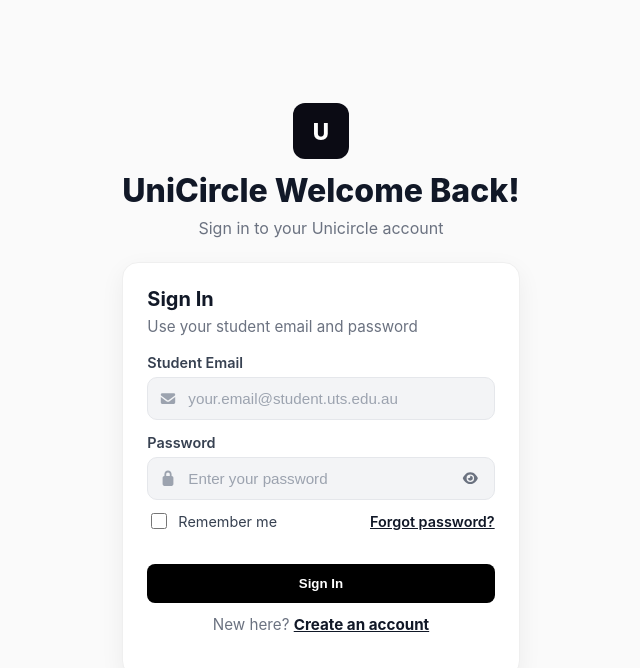
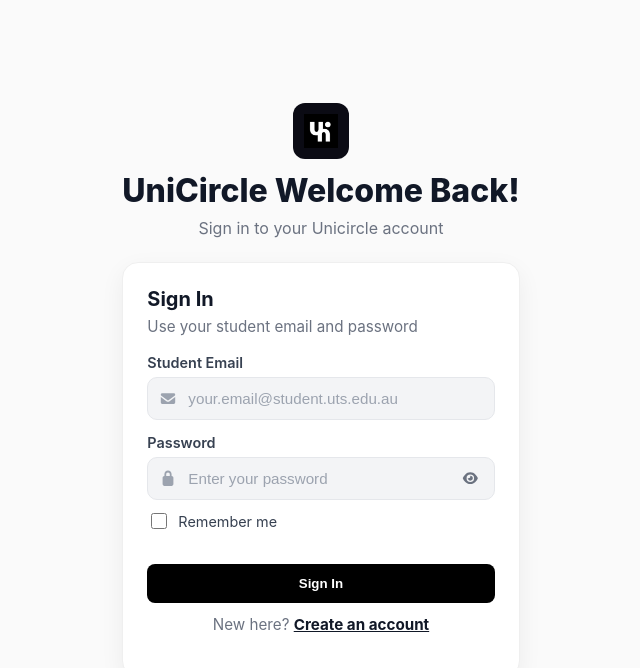
Before and after one commit to Suusana/UniCircle, a React (Vite) app in the folder Frontend/: page / in a window 1280 px wide. Shown: the top 668 px of the page, without its empty margins (319-959 px from the left). Built offline with nearby package versions, Linux system fonts and the light colour scheme.

Commit message:
Change Logo

```diff
--- a/Frontend/src/pages/Login.jsx
+++ b/Frontend/src/pages/Login.jsx
@@ -189,7 +189,13 @@
       <GlobalStyle />
       <Section>
         <Header>
-          <LogoBox>U</LogoBox>
+          <LogoBox>
+            <img
+              src="/UniCircle_Logo.png"
+              alt="Unicircle logo"
+              style={{ width: "60%", height: "60%", objectFit: "contain" }}
+            />
+          </LogoBox>
           <H1>UniCircle Welcome Back!</H1>
           <Lead>Sign in to your Unicircle account</Lead>
         </Header>
@@ -246,7 +252,6 @@
                   />
                   Remember me
                 </label>
-                <Link to="/main/forgot">Forgot password?</Link>
               </RowBetween>
 
               {error && <ErrorText>{error}</ErrorText>}
--- a/Frontend/src/pages/Register.jsx
+++ b/Frontend/src/pages/Register.jsx
@@ -18,6 +18,7 @@
   * { box-sizing: border-box; }
 `;
 
+// Styled components
 const Section = styled.section`
   height: 100vh;
   display: grid;
@@ -147,6 +148,7 @@
   }
 `;
 
+// Main component
 export default function Register() {
   const navigate = useNavigate();
   const [form, setForm] = useState({
@@ -169,13 +171,20 @@
     navigate("/main/home");
   };
 
+// JSX
   return (
     <>
       <GlobalStyle />
       <Section>
         {/* Logo + title */}
         <Header>
-          <LogoBox>U</LogoBox>
+          <LogoBox>
+            <img
+              src="/UniCircle_Logo.png"
+              alt="Unicircle logo"
+              style={{ width: "60%", height: "60%", objectFit: "contain" }}
+            />
+          </LogoBox>
           <H1>Join Unicircle</H1>
           <Lead>Create your student account</Lead>
         </Header>
--- a/Frontend/src/pages/Review.jsx
+++ b/Frontend/src/pages/Review.jsx
@@ -1,7 +1,7 @@
 import { useMemo, useState } from "react";
 import styled, { css } from "styled-components";
 
-// ===== Layout =====
+// Styled components
 const Page = styled.section`
   min-height: 100vh;
   background: #fafafa;
@@ -91,7 +91,7 @@
   &:active { transform: translateY(0); }
 `;
 
-// ===== Cards =====
+// Grid of cards
 const Grid = styled.div`
   display: grid;
   grid-template-columns: repeat(3, minmax(0, 1fr));
@@ -159,7 +159,7 @@
   ${({ $filled }) => $filled && css`background: #f59e0b;`}
 `;
 
-// ===== Modal =====
+// Modal
 const Overlay = styled.div`
   position: fixed; inset: 0; background: rgba(0,0,0,.25);
   display: grid; place-items: center; z-index: 50;
@@ -192,7 +192,7 @@
   color: #667085; display: block; margin-top: 6px;
 `;
 
-// ===== Helpers =====
+// Star rating component
 const StarRating = ({ value = 0 }) => (
   <StarsWrap>
     {[1,2,3,4,5].map(n => <Star key={n} $filled={n <= value} />)}
@@ -201,7 +201,8 @@
 
 const avg = (arr) => arr.length ? (arr.reduce((s,r)=>s+r.rating,0)/arr.length) : 0;
 
-// ===== Demo Data (swap with API later) =====
+// Demo Data (swap with API later)
+// Each review: { user, rating (1-5), text, date (YYYY-MM-DD) }
 const DEMO_LECTURERS = [
   { id: 'L1', type: 'lecturer', name: 'Dr. Alice Ng', dept: 'Computer Science', reviews: [
     { user:'Mina', rating:5, text:'Explains complex topics clearly.', date:'2025-08-20' },
@@ -224,19 +225,20 @@
   { id: 'C3', type: 'course', code:'95003', title:'Sustainability in an Interconnected World', reviews:[] },
 ];
 
-// ===== Page =====
+// Main component
 export default function Reviews() {
-  const [tab, setTab] = useState('lecturer'); // 'lecturer' | 'course'
+  const [tab, setTab] = useState('lecturer'); // lecturer | course
   const [lecturers, setLecturers] = useState(DEMO_LECTURERS);
   const [courses, setCourses] = useState(DEMO_COURSES);
 
   const [query, setQuery] = useState("");
   const [sort, setSort] = useState("new"); // new | top
 
+  // Compose modal
   const [open, setOpen] = useState(false);
-  const [target, setTarget] = useState(null); // {type,id}
+  const [target, setTarget] = useState(null); // { id, type, display }
 
-  // Compose state
+  // Compose form
   const [composeText, setComposeText] = useState("");
   const [composeStars, setComposeStars] = useState(0);
   const canSubmit = composeText.trim().length >= 8 && composeStars > 0;
@@ -286,7 +288,7 @@
           <Title>Reviews</Title>
           <Tabs>
             <TabBtn $active={tab==='lecturer'} onClick={()=>setTab('lecturer')}>Lecturers</TabBtn>
-            <TabBtn $active={tab==='course'} onClick={()=>setTab('course')}>Courses</TabBtn>
+            <TabBtn $active={tab==='course'} onClick={()=>setTab('course')}>Subjects</TabBtn>    {/*I changed name to Subjects*/}
           </Tabs>
         </Header>
 
```
